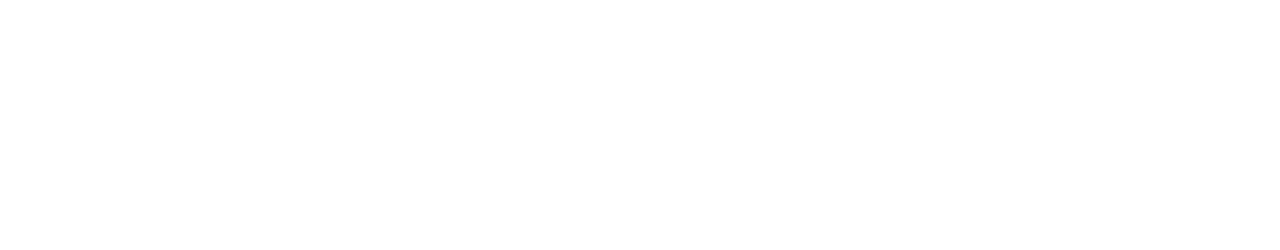
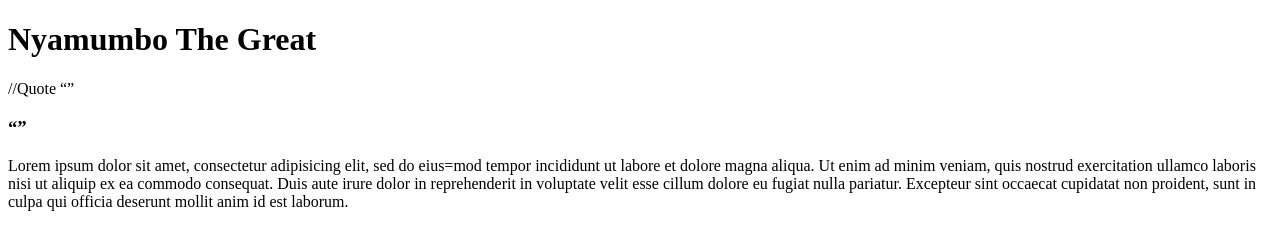
Before and after one commit to Miss-Faith/Newspaper-Article, a plain HTML site: page index.html in a window 1280 px wide. Drawn offline with Linux system fonts and the light colour scheme.

Commit message:
Add page 1 content

```diff
--- a/index.html
+++ b/index.html
@@ -7,6 +7,10 @@
   <body>
     <div id="Page1">
       <div class="Container_1">
+        <h1>Nyamumbo The Great</h1>
+//Quote <q></q>
+        <h3><q cite="If our small minds, for some convenience divide the universe into parts, - mathematics, astrony, psychology, geology, etc. - remember that nature does not know it!"></q></h3>
+        <p>Lorem ipsum dolor sit amet, consectetur adipisicing elit, sed do eius=mod tempor incididunt ut labore et dolore magna aliqua. Ut enim ad minim veniam, quis nostrud exercitation ullamco laboris nisi ut aliquip ex ea commodo consequat. Duis aute irure dolor in reprehenderit in voluptate velit esse cillum dolore eu fugiat nulla pariatur. Excepteur sint occaecat cupidatat non proident, sunt in culpa qui officia deserunt mollit anim id est laborum.</p>
       </div>
     </div>
 
```
